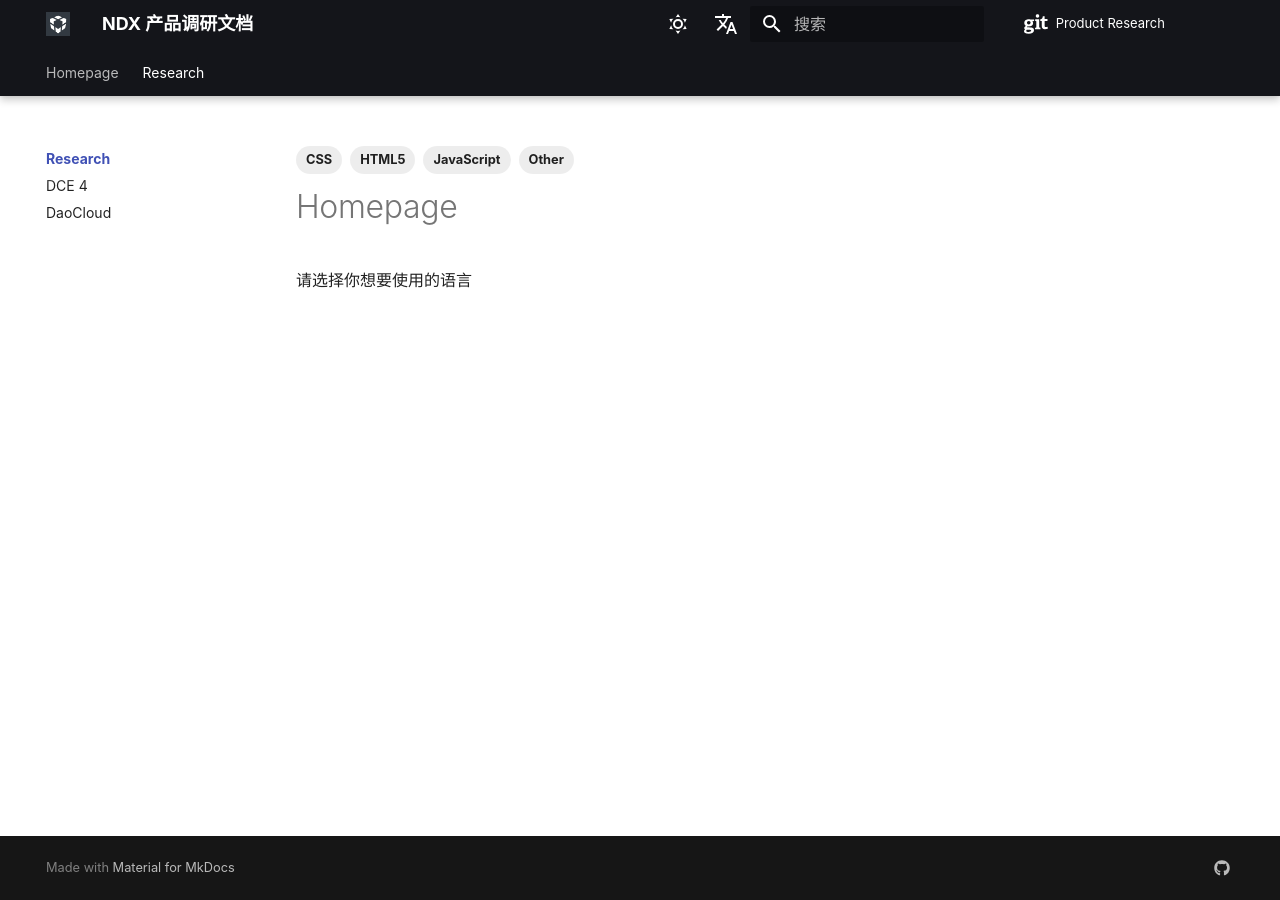
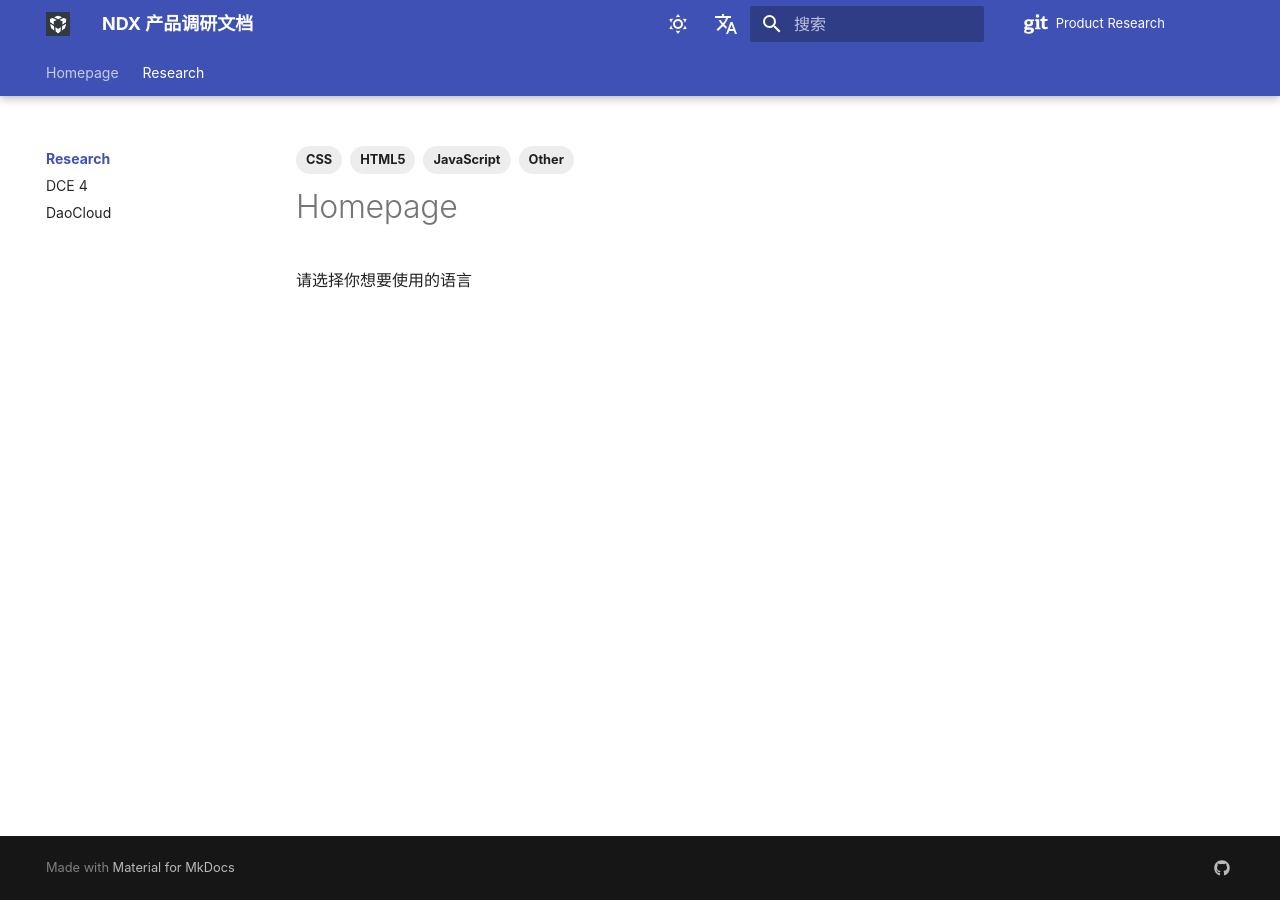
Before and after one commit to SAMZONG/mkdocs-template, an MkDocs documentation site: the page built from docs/zh/index.md, in a window 1280 px wide. Built offline with MkDocs 1.6.1 and Material for MkDocs 9.7.7, drawn with Linux system fonts in a browser that asks for light colours; comment, search, counter and statistics services are not loaded.

Commit message:
update theme primary color

```diff
--- a/mkdocs.yml
+++ b/mkdocs.yml
@@ -22,13 +22,13 @@ theme:
   palette:
     - media: "(prefers-color-scheme: light)"
       scheme: default
-      primary: black
+      primary: indigo
       toggle:
         icon: material/weather-sunny
         name: Switch to dark mode
     - media: "(prefers-color-scheme: dark)"
       scheme: slate
-      primary: black
+      primary: deep purple
       toggle:
         icon: material/weather-night
         name: Switch to light mode
```
